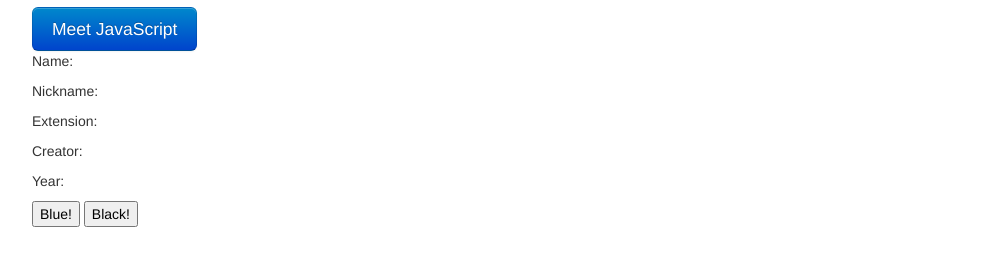
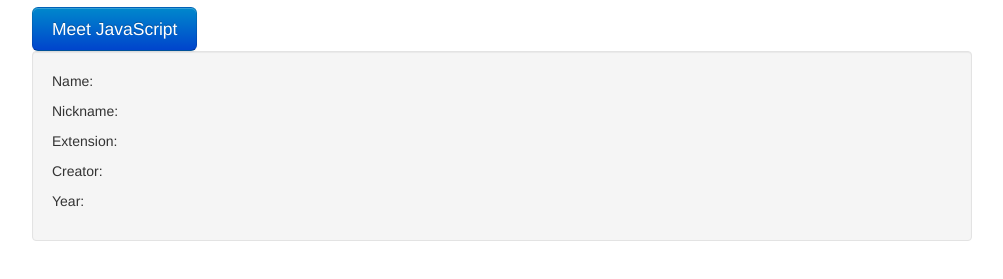
Before and after one commit to EnglewoodCodes/intro-javascript, a plain HTML site: page index.html in a window 1280 px wide. Shown: the part 53-332 px from the top of the page, without its empty margins (138-1141 px from the left). Drawn offline with Linux system fonts and the light colour scheme.

Commit message:
Update index.html

```diff
--- a/index.html
+++ b/index.html
@@ -47,15 +47,15 @@
 
     	<button class="btn btn-large btn-primary" type="button" onclick="Meet()">Meet JavaScript</button>
 
-    	<p>Name: <span id="name"></span></p>
-      	<p>Nickname: <span id="nickname"></span></p>
-    	<p>Extension: <span id="extension"></span></p>
-    	<p>Creator: <span id="creator"></span></p>
-       	<p>Year: <span id="year"></span></p>
+    	<div class="well">
 
-    	<button type="button" onclick="ChangeBlue()">Blue!</button>
+    	  <p>Name: <span id="name"></span></p>
+      	  <p>Nickname: <span id="nickname"></span></p>
+    	  <p>Extension: <span id="extension"></span></p>
+    	  <p>Creator: <span id="creator"></span></p>
+       	  <p>Year: <span id="year"></span></p>
 
-	<button type="button" onclick="ChangeBlack()">Black!</button>
+       	</div>
 
     </div>
 
```
